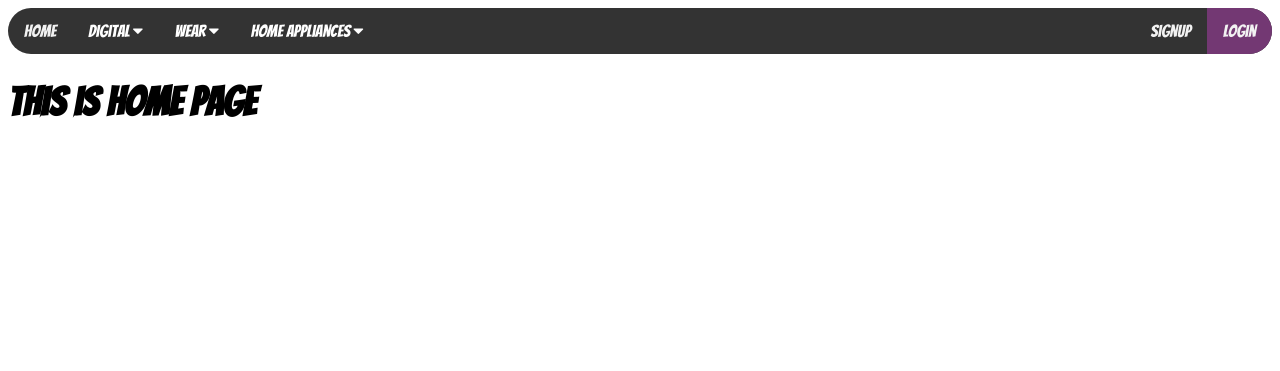
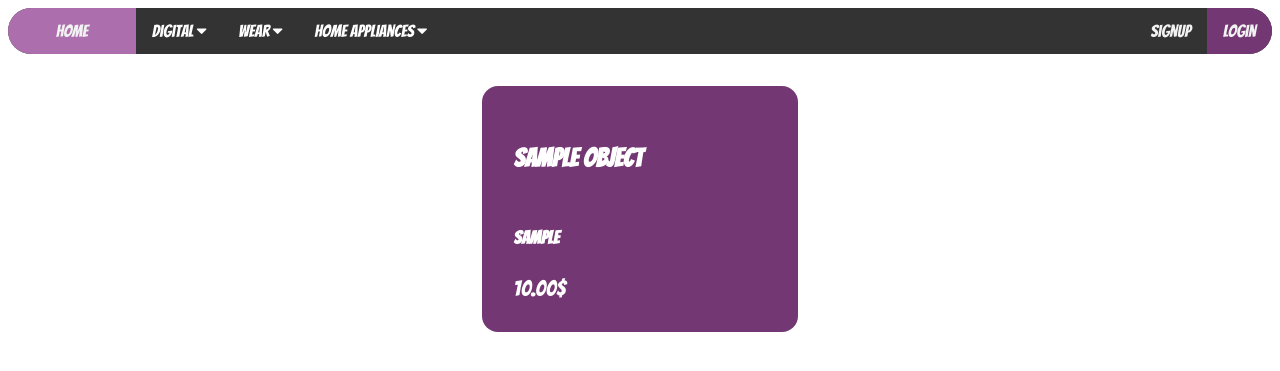
Before and after one commit to dev-farhadi/shp, a Django app: page /shop/ in a window 1280 px wide. Shown: the top 371 px of the page. Run offline with Django 5.2, Linux system fonts and the light colour scheme; tables that the repository leaves empty hold one stand-in row (values such as "Sample post").

Commit message:
create home page with paginator and show objects

```diff
--- a/shop/templates/home.html
+++ b/shop/templates/home.html
@@ -8,7 +8,7 @@
     <title>Home</title>
 </head>
 <style>
-    body {font-family: 'Bangers';font-size: 20px;}
+    body {font-family: 'Bangers';font-size: 22px;}
 
 .topnav {
   overflow: hidden;
@@ -54,6 +54,7 @@
   min-width: 160px;
   box-shadow: 0px 8px 16px 0px rgba(0,0,0,0.2);
   z-index: 1;
+  border-radius: 1rem;
 }
 
 .dropdown-content a {
@@ -78,10 +79,17 @@
 .dropdown:hover .dropdown-content {
   display: block;
 }
+.home{
+ width:6rem;
+ background-color: rgb(172, 110, 172) ;
+}
+.object:hover{
+cursor: pointer;
+}
 </style>
 <body>
     <div class="topnav" id="myTopnav">
-        <a href="#home">Home</a>
+        <a class="home" href="#home">Home</a>
         <div class="dropdown">
           <button class="dropbtn">Digital
             <i class="fa fa-caret-down"></i>
@@ -109,16 +117,33 @@
               <a href="#">TV</a>
             </div>
           </div>
-        {%if user.username%}
+        {% if user.is_authenticated %}
         <a style="float: right; background-color: rgb(115, 56, 115);" href="{%url 'logout'%}">Logout</a>
-        {%else%}
+        {% else %}
         <a style="float: right; background-color: rgb(115, 56, 115);" href="{%url 'login'%}">Login</a>
-        {%endif%}
+        {% endif %}
         <a style="float: right;" href="{%url 'signup'%}">Signup</a>
 
       </div>
+      <div style="display: flex; justify-content: center; ">
+        {% for obj in page_obj %}
+        <div class="object" style="border-radius: 1rem; width: 20%; color:white; background-color: rgb(115, 56, 115); margin: 2rem; display: flex;justify-content: center; flex-direction: column; padding: 2rem;">
+            <h3>{{obj.name}}</h3>
+            <h5>{{obj.category}}</h5>
+            <a>{{obj.price}}$</a>
 
-    {{user.username}}
-    <h1>this is home page</h1>
+        </div>
+        {% empty %}
+        <h1>Not Found.</h1>
+        {% endfor %}
+      </div>
+      <div class="pagination">
+        {% if page_obj.has_previous %}
+            <a href="?page={{ page_obj.previous_page_number }}">Previous</a>
+        {% endif %}
+        {% if page_obj.has_next %}
+            <a href="?page={{ page_obj.next_page_number }}">Next</a>
+        {% endif %}
+    </div>
 </body>
 </html>
--- a/shop/views.py
+++ b/shop/views.py
@@ -1,5 +1,10 @@
 from django.shortcuts import render
-
+from django.core.paginator import Paginator
+from .models import Object
 # Create your views here.
 def home(request):
-    return render(request, 'home.html')
+    object = Object.objects.order_by('-id')[:5]
+    paginator = Paginator(object, 5)
+    page_number = request.GET.get('page')
+    page_obj = paginator.get_page(page_number)
+    return render(request, 'home.html' ,{'page_obj' : page_obj})
```
